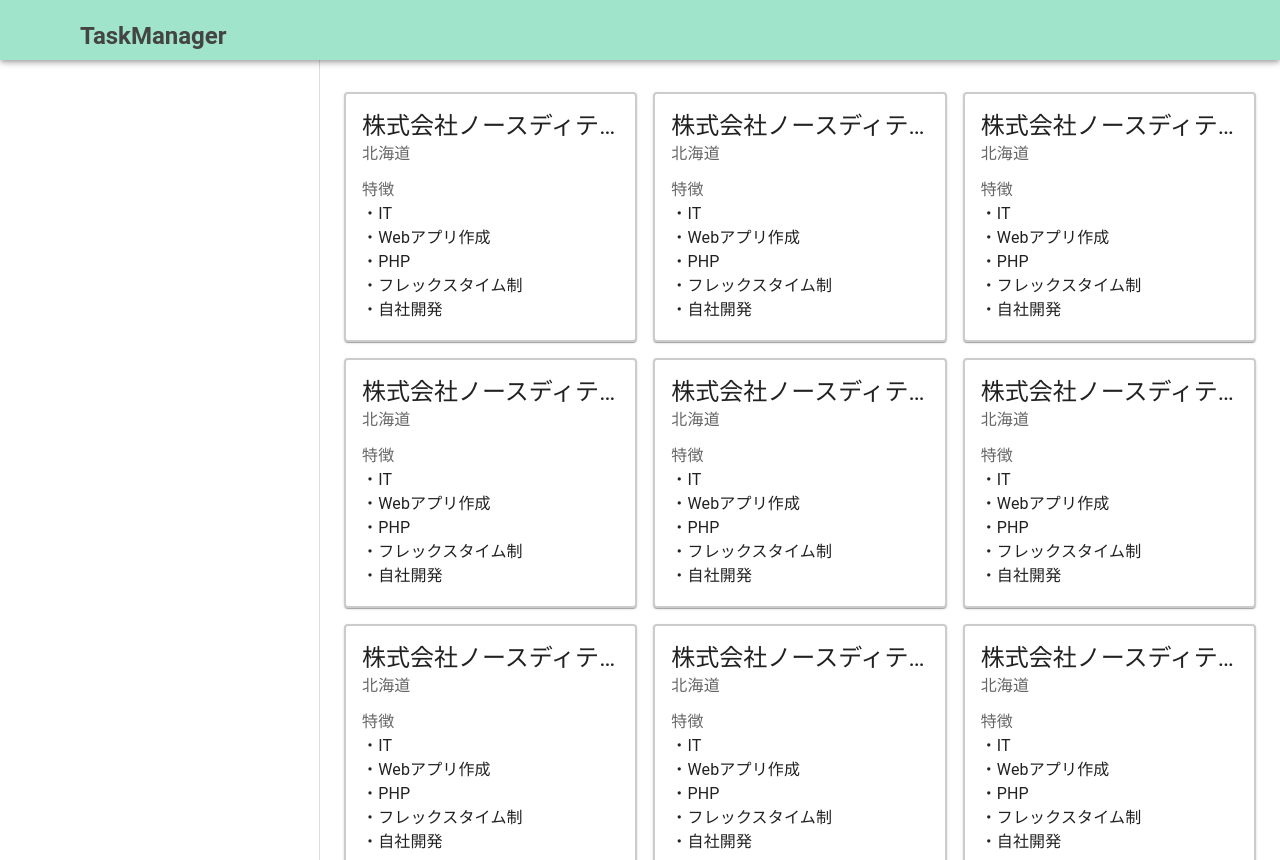
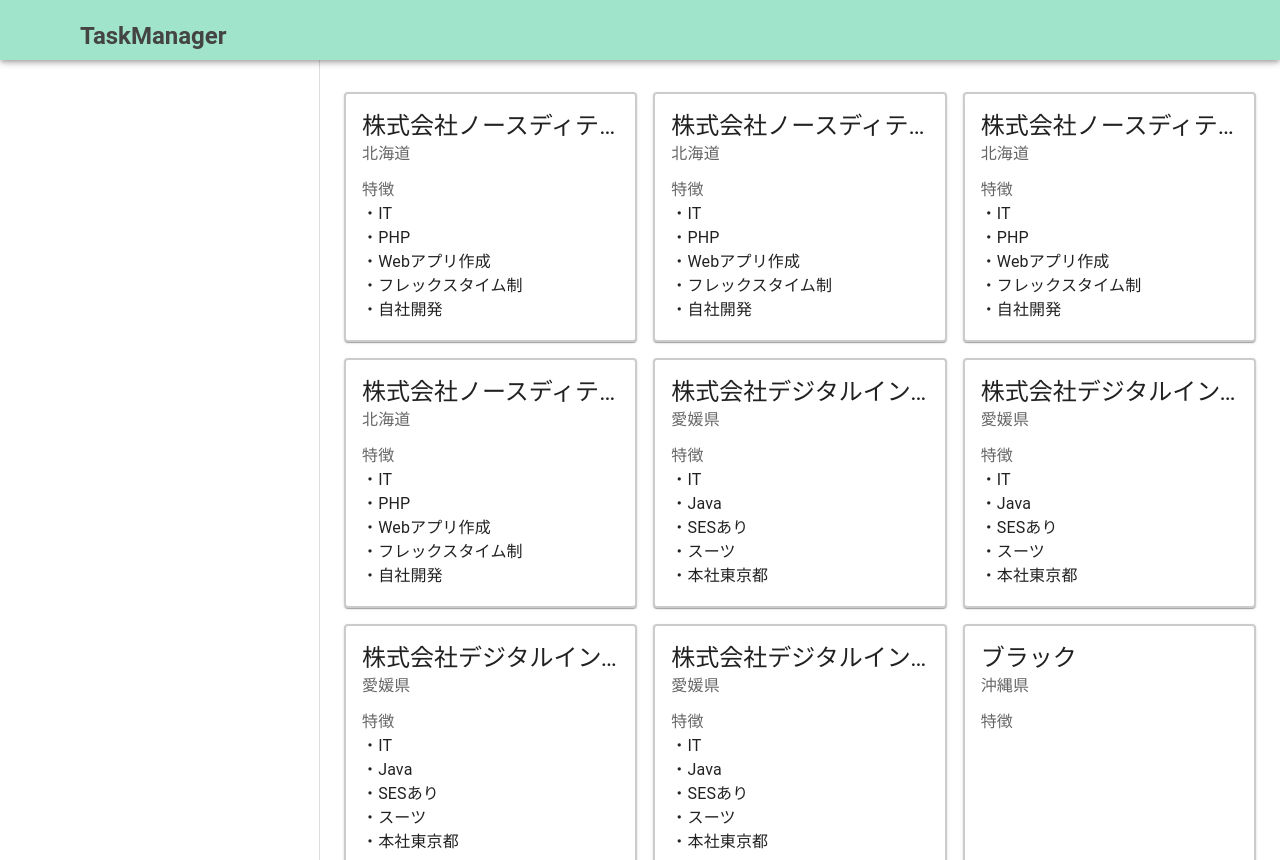
Before and after one commit to cntn-jr/laravel-next-typescript2, a Next.js app in the folder front/: page /company/list in a window 1280 px wide. Built offline with nearby package versions, Linux system fonts and the light colour scheme.

Commit message:
update: company card
add props of company to company card.

```diff
--- a/front/features/company/list/CompanyCard.tsx
+++ b/front/features/company/list/CompanyCard.tsx
@@ -1,6 +1,15 @@
+import { prefectures } from "@/types/Prefectures";
 import { Card, CardActionArea, CardContent, Typography } from "@mui/material";
 
-export default function CompanyCard() {
+type Props = {
+    name: string;
+    prefecture: prefectures;
+    features?: Array<string>;
+};
+
+export default function CompanyCard(props: Props) {
+    const { name, prefecture, features = [] } = props;
+    const max_count_to_display_feature = 5;
     return (
         <Card
             sx={{
@@ -11,17 +20,24 @@ export default function CompanyCard() {
             <CardActionArea>
                 <CardContent>
                     <Typography variant="h5" component="div" noWrap={true}>
-                        株式会社ノースディテール
+                        {name}
                     </Typography>
                     <Typography sx={{ mb: 1.5 }} color="text.secondary">
-                        北海道
+                        {prefecture}
                     </Typography>
                     <Typography color="text.secondary">特徴</Typography>
-                    <Typography noWrap={true}>・IT</Typography>
-                    <Typography noWrap={true}>・Webアプリ作成</Typography>
-                    <Typography noWrap={true}>・PHP</Typography>
-                    <Typography noWrap={true}>・フレックスタイム制</Typography>
-                    <Typography noWrap={true}>・自社開発</Typography>
+                    {features
+                        .filter(
+                            (feature, index) =>
+                                index < max_count_to_display_feature
+                        )
+                        .map((feature, index) => {
+                            return (
+                                <Typography noWrap={true} key={index}>
+                                    ・{feature}
+                                </Typography>
+                            );
+                        })}
                 </CardContent>
             </CardActionArea>
         </Card>
--- a/front/features/company/list/CompanyList.tsx
+++ b/front/features/company/list/CompanyList.tsx
@@ -4,9 +4,44 @@ import CompanyCard from "./CompanyCard";
 export default function CompanyList() {
     return (
         <Grid container spacing={2}>
-            {new Array(13).fill("").map((val, index) => (
+            {new Array(4).fill("").map((val, index) => (
                 <Grid item xs={12} sm={6} md={4} key={index}>
-                    <CompanyCard />
+                    <CompanyCard
+                        name="株式会社ノースディテール"
+                        prefecture="北海道"
+                        features={[
+                            "IT",
+                            "PHP",
+                            "Webアプリ作成",
+                            "フレックスタイム制",
+                            "自社開発",
+                        ]}
+                    />
+                </Grid>
+            ))}
+            {new Array(4).fill("").map((val, index) => (
+                <Grid item xs={12} sm={6} md={4} key={index}>
+                    <CompanyCard
+                        name="株式会社デジタルインフォメーションテクノロジー"
+                        prefecture="愛媛県"
+                        features={[
+                            "IT",
+                            "Java",
+                            "SESあり",
+                            "スーツ",
+                            "本社東京都",
+                            "DIT",
+                            "おすすめ",
+                        ]}
+                    />
+                </Grid>
+            ))}
+            {new Array(4).fill("").map((val, index) => (
+                <Grid item xs={12} sm={6} md={4} key={index}>
+                    <CompanyCard
+                        name="ブラック"
+                        prefecture="沖縄県"
+                    />
                 </Grid>
             ))}
         </Grid>
--- /dev/null
+++ b/front/types/Prefectures.ts
@@ -0,0 +1,48 @@
+export type prefectures =
+    | "北海道"
+    | "青森県"
+    | "岩手県"
+    | "宮城県"
+    | "秋田県"
+    | "山形県"
+    | "福島県"
+    | "茨城県"
+    | "栃木県"
+    | "群馬県"
+    | "埼玉県"
+    | "千葉県"
+    | "東京都"
+    | "神奈川県"
+    | "新潟県"
+    | "富山県"
+    | "石川県"
+    | "福井県"
+    | "山梨県"
+    | "長野県"
+    | "岐阜県"
+    | "静岡県"
+    | "愛知県"
+    | "三重県"
+    | "滋賀県"
+    | "京都府"
+    | "大阪府"
+    | "兵庫県"
+    | "奈良県"
+    | "和歌山県"
+    | "鳥取県"
+    | "島根県"
+    | "岡山県"
+    | "広島県"
+    | "山口県"
+    | "徳島県"
+    | "香川県"
+    | "愛媛県"
+    | "高知県"
+    | "福岡県"
+    | "佐賀県"
+    | "長崎県"
+    | "熊本県"
+    | "大分県"
+    | "宮崎県"
+    | "鹿児島県"
+    | "沖縄県";
```
